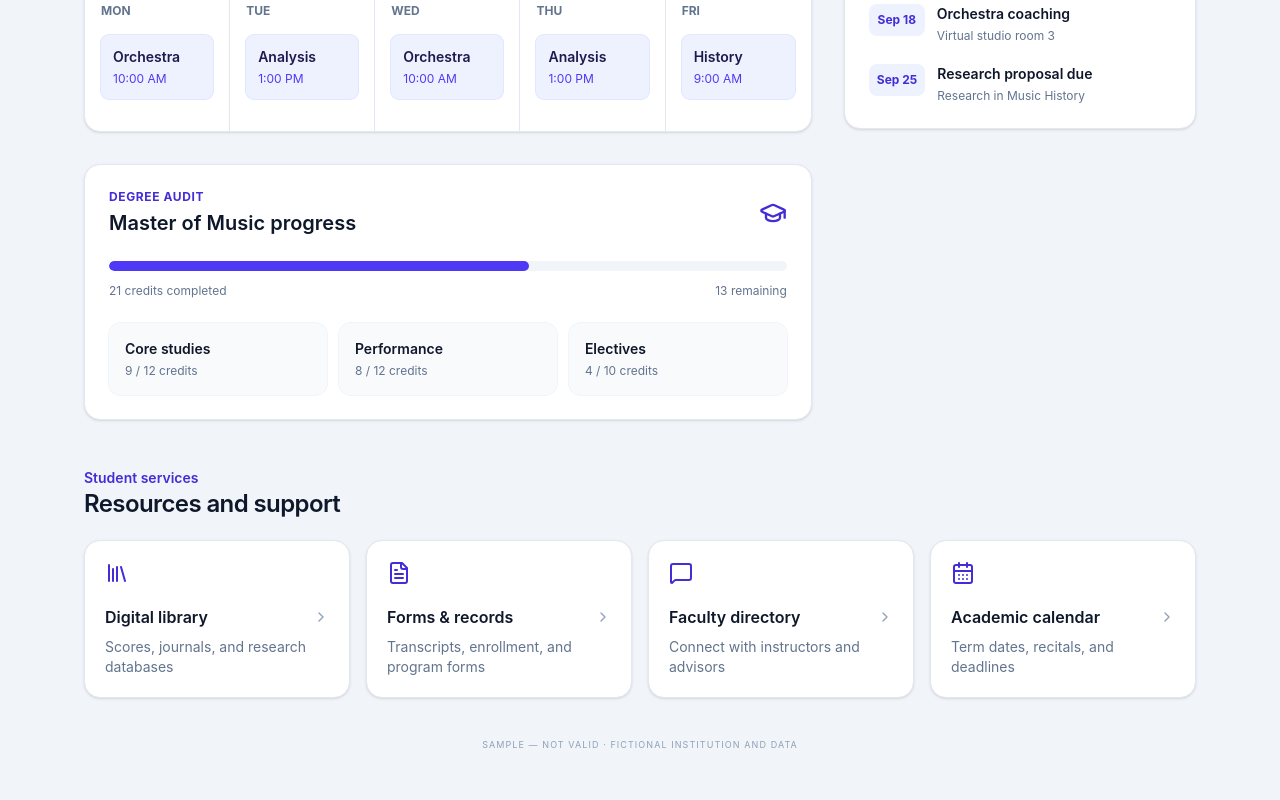
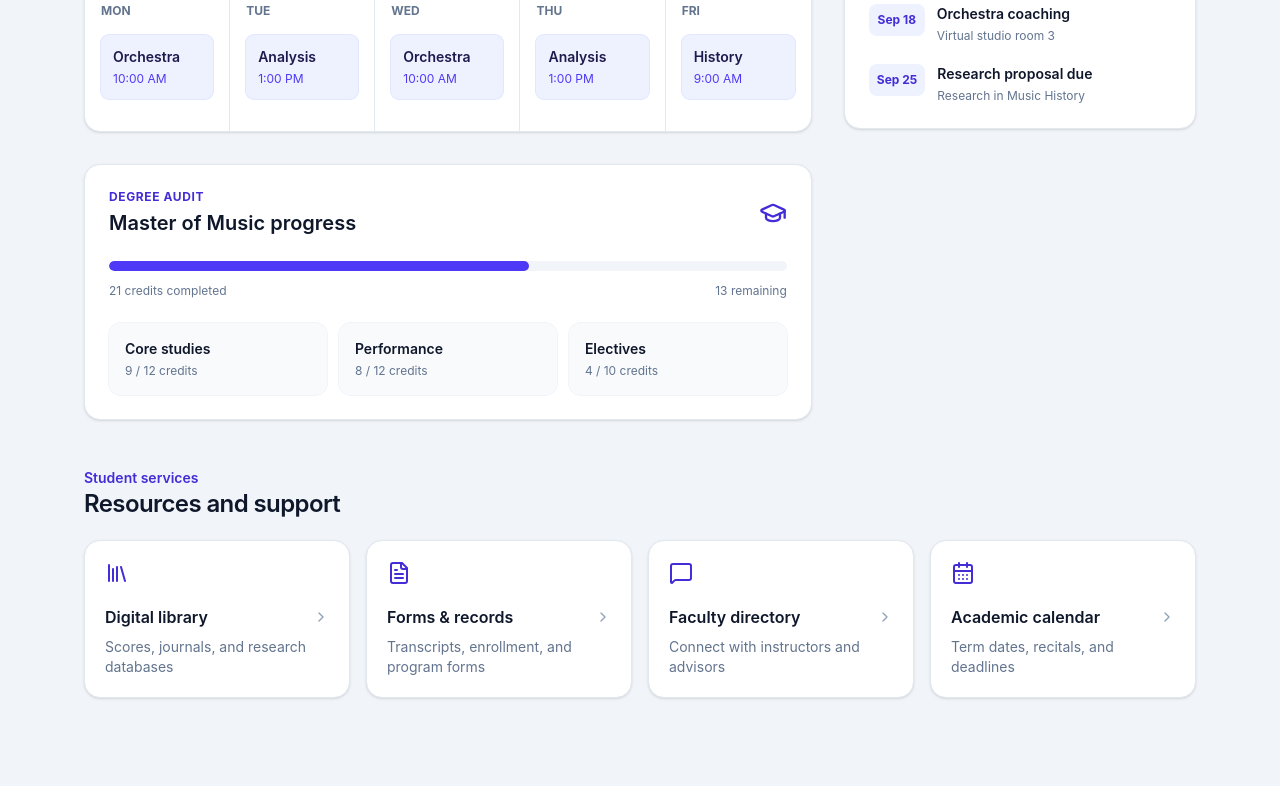
Before and after one commit to johnryannn/eastlake-student-portal, a Next.js app: page / in a window 1280 px wide. Shown: the part 1198-1998 px from the top of the page. Built offline with nearby package versions, Linux system fonts and the light colour scheme.

Commit message:
Remove invalid sample text from page
Removed the sample text indicating invalid data.

```diff
--- a/app/page.tsx
+++ b/app/page.tsx
@@ -296,7 +296,6 @@ export default function App() {
           </div>
         </section>
         <p className="mt-10 text-center text-[9px] tracking-[0.12em] text-slate-400 uppercase">
-          Sample — Not Valid · Fictional institution and data
         </p>
       </main>
     </div>
```
